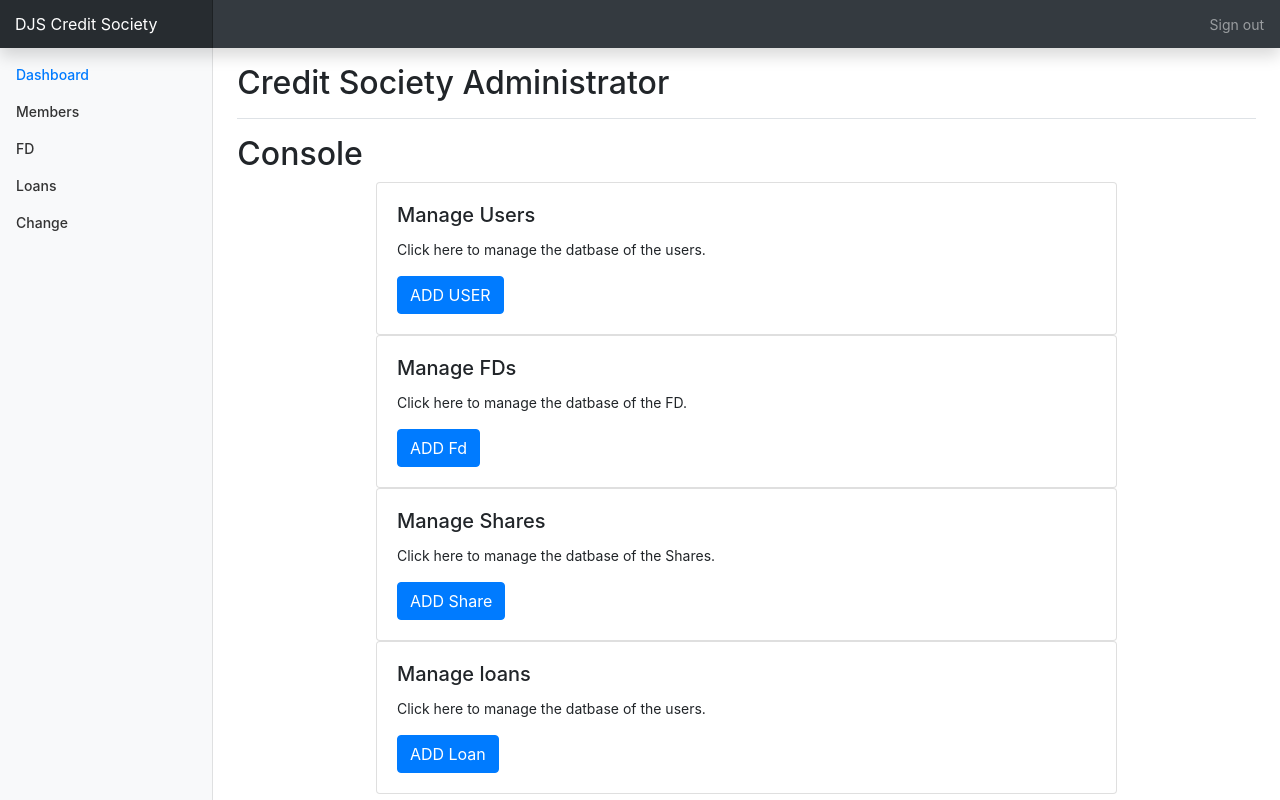
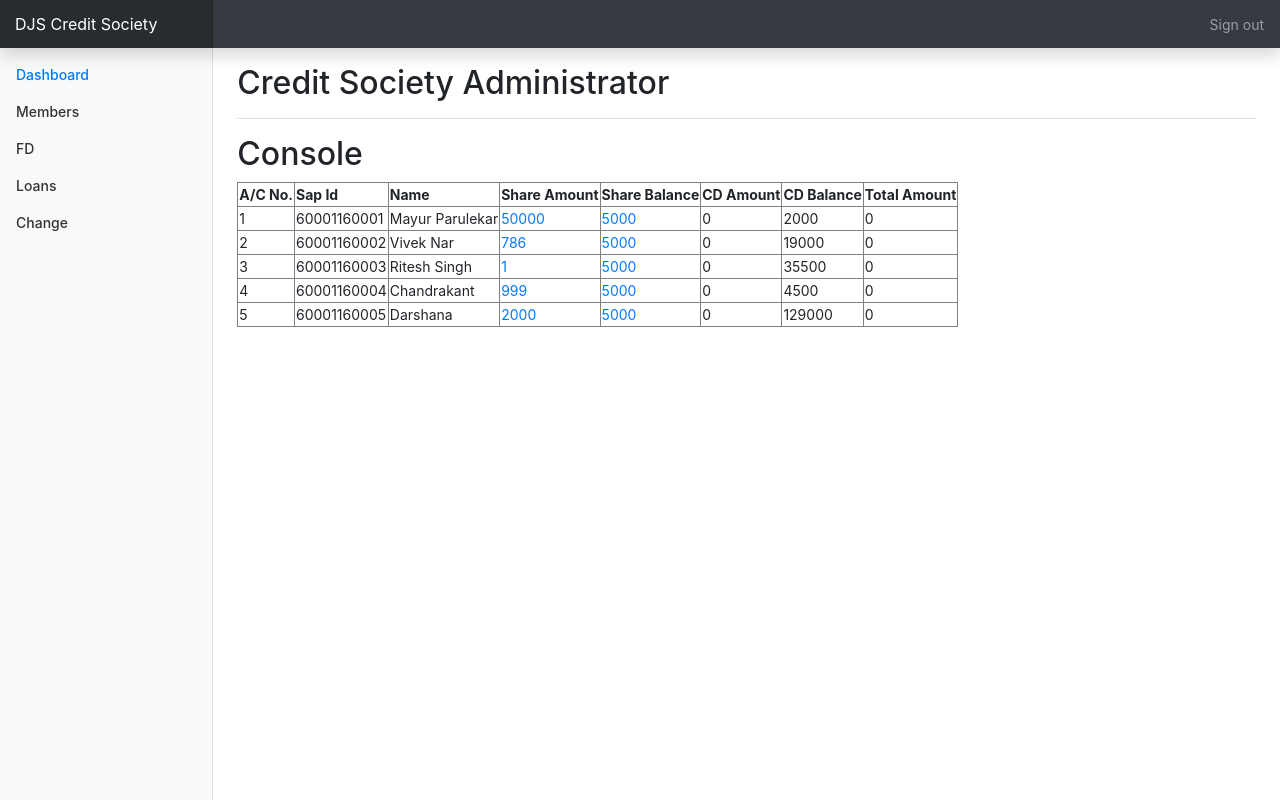
Before and after one commit to chiraggada2911/Credit-Society-Django, a Django app: page /csadmin/ in a window 1280 px wide. Run offline with Django 3.2, Linux system fonts and the light colour scheme; a user stored in the database is signed in; data comes from the database, SQL or seed files in the repository; both versions use the stored data as it was after the commit; some libraries are stand-ins or nearby versions.

Commit message:
createview done

```diff
--- a/website/csadmin/templates/console.html
+++ b/website/csadmin/templates/console.html
@@ -4,42 +4,39 @@
 {%block content%}
 <h2>Console</h2>
 
-<div class="container">
+<div class="table-responsive">
+  <table  border="1">
+    <thead>
+      <tr>
+        <th>A/C No.</th>
+        <th>Sap Id</th>
+        <th>Name</th>
+        <th>Share Amount</th>
+        <th>Share Balance</th>
+        <th>CD Amount</th>
+        <th>CD Balance</th>
+        <th>Total Amount</th>
 
+      </tr>
+    </thead>
+    <tbody>
+{%for i in Members%}
+  <tr>
+    <td>{{i.accountnumber}}</td>
+    <td>{{i.sapid}}</td>
+    <td>{{i.name}}</td>
+    <td><a href="{% url 'csadmin:fd_update' pk=i.pk %}">{{i.fdcapital}}</a></td>
+    <td><a href="{% url 'csadmin:loan_update' pk=i.pk %}">{{i.sharebalance}}</a></td>
+    <td>{{i.cdamount}}</td>
+    <td>{{i.cdbalance}}</td>
+    <td>{{i.totalamount}}</td>
 
-  <div class="container justify-content-center">
-    <div class="row justify-content-center">
-      <div class="card w-75">
-          <div class="card-body">
-            <h5 class="card-title">Manage Users</h5>
-            <p class="card-text">Click here to manage the datbase of the users.</p>
-            <a href="{%url 'csadmin:account_create'%}" class="btn btn-primary">ADD USER</a>
-            <!-- <a href="#" class="btn btn-primary">UPDATE USER</a>
-            <a href="#" class="btn btn-primary">DELETE USER</a> -->
-          </div>
-        </div>
-         <div class="card w-75">
-            <div class="card-body">
-              <h5 class="card-title">Manage FDs</h5>
-              <p class="card-text">Click here to manage the datbase of the FD.</p>
-              <a href="{%url 'csadmin:fd_update'%}" class="btn btn-primary">ADD Fd</a>
-            </div>
-          </div>
-          <div class="card w-75">
-              <div class="card-body">
-                <h5 class="card-title">Manage Shares</h5>
-                <p class="card-text">Click here to manage the datbase of the Shares.</p>
-                <a href="{%url 'csadmin:shares_add'%}" class="btn btn-primary">ADD Share</a>
-              </div>
-            </div>
-            <div class="card w-75">
-                <div class="card-body">
-                  <h5 class="card-title">Manage loans</h5>
-                  <p class="card-text">Click here to manage the datbase of the users.</p>
-                  <a href="{%url 'csadmin:loan_add'%}" class="btn btn-primary">ADD Loan</a>
-                </div>
-              </div>
-      </div>
-    </div>
+  </tr>
+{%endfor%}
+
+</tbody>
+</table>
+
+</div>
 </div>
 {%endblock%}
--- a/website/csadmin/templates/members.html
+++ b/website/csadmin/templates/members.html
@@ -4,7 +4,7 @@
 {%block content%}
 <h1 class="h2">List Of Current Members</h1>
 <div class="table-responsive">
-  <table class="table table-bordered">
+  <table  border="1">
     <thead>
       <tr>
         <th>A/C No.</th>
@@ -29,7 +29,7 @@
   <tr>
     <td>{{i.accountnumber}}</td>
     <td>{{i.sapid}}</td>
-    <td>{{i.name}}</td>
+    <td><a href="{% url 'csadmin:fd_update' pk=i.pk %}">{{i.name}}</a></td>
     <td>{{i.shareamount}}</td>
     <td>{{i.sharebalance}}</td>
     <td>{{i.cdamount}}</td>
--- a/website/csadmin/templates/status/fixeddeposits_update_form.html
+++ b/website/csadmin/templates/status/fixeddeposits_update_form.html
@@ -9,6 +9,7 @@
   <div class="col-sm-12 col-md-7">
            <div class="panel panel-default">
                <div class="panel-body">
+
                   <form action="" method="post">
                     {% csrf_token %}
                     <table>
--- a/website/csadmin/urls.py
+++ b/website/csadmin/urls.py
@@ -11,9 +11,9 @@ urlpatterns = [
     path('totalmoney', views.totalmoney,name="totalmoney"),
     path('user/create/', views.UserCreate.as_view(), name='user_create'),
     path('account/create/', views.AccountCreate.as_view(), name='account_create'),
-    path(r'fd/(?P<pk>[0-9]+)/$', views.FDUpdate.as_view(), name='fd_update'),
-    path('loan/add/', views.Loanadd.as_view(), name='loan_add'),
-    path('shares/add/', views.Sharesadd.as_view(), name='shares_add'),
+    path('FDupdate/(?P<pk>)/', views.FDUpdate.as_view(), name='fd_update'),
+    path('Loanupdate/(?P<pk>)/', views.LoanUpdate.as_view(), name='loan_update'),
+    path('Sharesupdate/(?P<pk>)/', views.SharesUpdate.as_view(), name='shares _update'),
     path('tableview',views.GeneratePdf.as_view(),name="GeneratePdf"),
 
 ]
--- a/website/csadmin/views.py
+++ b/website/csadmin/views.py
@@ -25,8 +25,10 @@ def index(request):
 
 @login_required
 def commander(request):
+    Members=Account.objects.all()
     context={
-        'dashb':"active"
+        'dashb':"active",
+        'Members':Members,
     }
     return render (request,'console.html',context=context)
 
@@ -98,7 +100,7 @@ def totalmoney(request):
             print("POST_1")
             if tsharedividend.is_valid():
                 sharedividend = tsharedividend.cleaned_data['fsharedividend']
-                t=interests.objects.get(id=1)
+                t=interests.objects.first()
                 t.sharedividend=sharedividend
                 t.save()
                 print("valid_share+saved")
@@ -107,7 +109,7 @@ def totalmoney(request):
             print("POST_2")
             if tcddividend.is_valid():
                 cddividend = tcddividend.cleaned_data['fcddividend']
-                t=interests.objects.get(id=1)
+                t=interests.objects.first()
                 t.cddividend=cddividend
                 t.save()
                 print("valid_cd")
@@ -116,7 +118,7 @@ def totalmoney(request):
             print("POST_3")
             if tlongloaninterest.is_valid():
                 longloaninterest = tlongloaninterest.cleaned_data['flongloaninterest']
-                t=interests.objects.get(id=1)
+                t=interests.objects.first()
                 t.longloaninterest=longloaninterest
                 t.save()
                 print("valid_longloan")
@@ -125,7 +127,7 @@ def totalmoney(request):
             print("POST_4")
             if temergencyloaninterest.is_valid():
                 emergencyloaninterest = temergencyloaninterest.cleaned_data['femergencylaoninterest']
-                t=interests.objects.get(id=1)
+                t=interests.objects.first()
                 t.emerloaninterest=emergencyloaninterest
                 t.save()
                 print("valid_emerloan")
@@ -134,7 +136,7 @@ def totalmoney(request):
             print("POST_5")
             if tfdinterest.is_valid():
                 fdinterest = tfdinterest.cleaned_data['ffdinterest']
-                t=interests.objects.get(id=1)
+                t=interests.objects.first()
                 t.fdinterest=fdinterest
                 t.save()
                 print("valid_fd")
@@ -159,20 +161,14 @@ class AccountCreate(CreateView):
 class FDUpdate(UpdateView):
         model=Account
         fields=['username','fdcapital','fdmaturitydate']
-        success_url=reverse_lazy('csadmin:members')
-        #
-        # def get_object(self):
-        #     id_=self.kwargs.get("id")
-        #     return get_object_or_404(id=id_)
-        # def form_valid(self,form):
-        #
+        success_url=reverse_lazy('csadmin:bank')
 
-class Loanadd(CreateView):
+class LoanUpdate(UpdateView):
         model=Account
         fields=['username','isloantaken','longloanamount']
         success_url=reverse_lazy('csadmin:members')
 
-class Sharesadd(CreateView):
+class SharesUpdate(UpdateView):
         model=Account
         fields=['user''shareamount']
         success_url=reverse_lazy('csadmin:members')
--- a/website/status/templates/dashboard.html
+++ b/website/status/templates/dashboard.html
@@ -65,14 +65,15 @@
             <div class="card-body">
               <h2>Loan</h2>
               <ul>
-                {% ifequal Accountholder.isLoanTaken True %}
+                {% if Accountholder.isloantaken is True %}
                 <h2>Your Loan Amount: &#x20b9; {{ Accountholder.longloanprinciple|intcomma  }}</h2>
                 {% else %}
+                <h1>{{Accountholder.isloantaken}}hi</h1>
                 <h1>you have no loans due</h1>
                 <h4>Request Loan
                   <a href="../status/Loanuser" style="font-size:0.8rem;"> Loan </a>
                 </h4>
-                {% endifequal %}
+                {% endif %}
               </ul>
             </div>
           </div>
--- a/website/status/views.py
+++ b/website/status/views.py
@@ -77,7 +77,8 @@ def details(request):
 
 #calculating totalInvestment
     date = Accountholder.dateofjoining
-
+    print("loan")
+    print(Accountholder.isloantaken)
     context={
     'name':name,
     'Accountholder':Accountholder,
```
Also changed, not shown: website/status/templates/Loansuser.html (+7 -5 lines), website/db.sqlite3.
